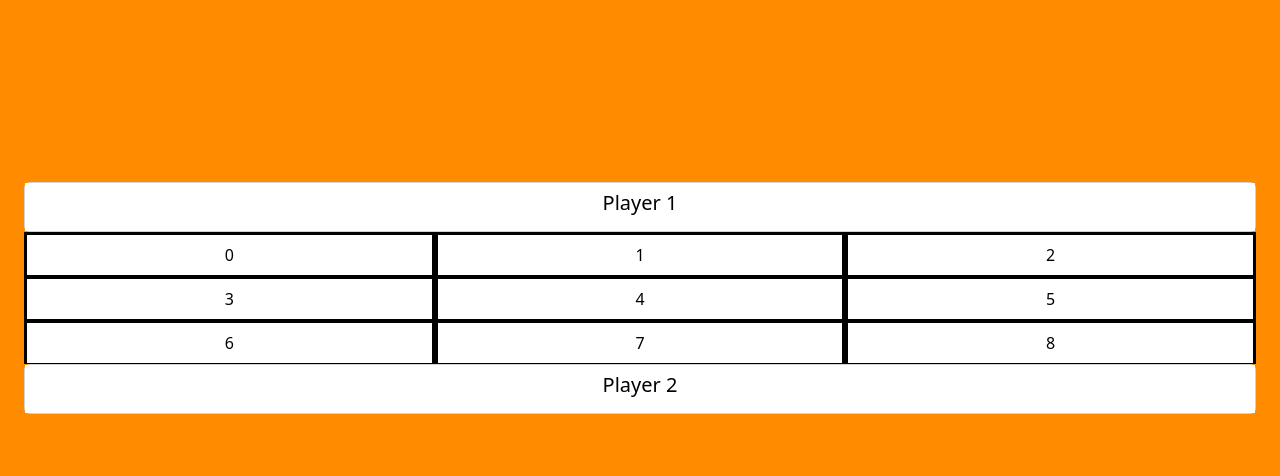
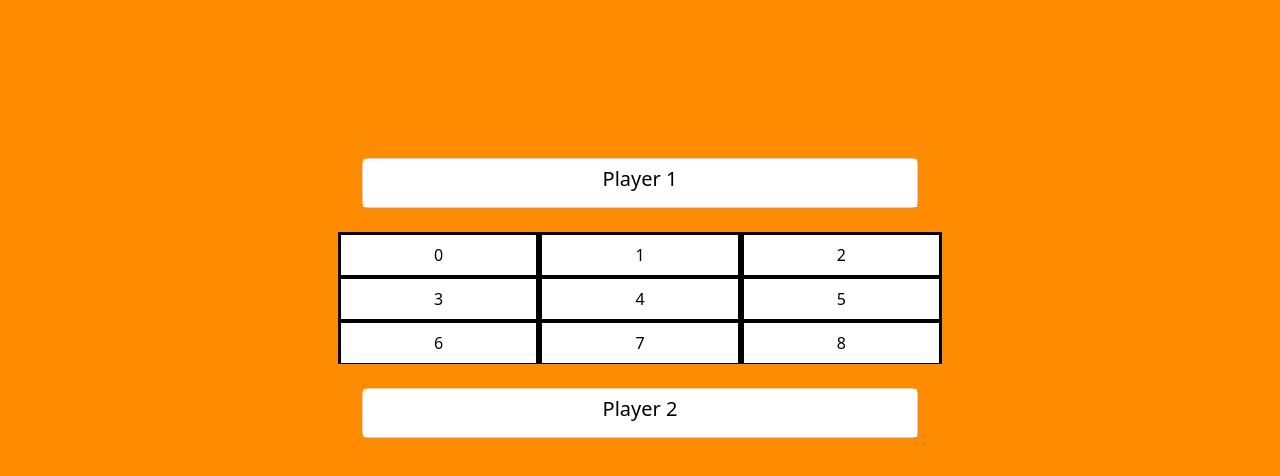
Before and after one commit to s0usaa/dav-geekshub-fsd-tictactoe, a plain HTML site: page pages/tablero.html in a window 1280 px wide. Shown: the part 142-618 px from the top of the page. Drawn offline with nearby package versions, Linux system fonts and the light colour scheme.

Commit message:
Poner un link en el logo para llega a la pagina principal

```diff
--- a/pages/tablero.html
+++ b/pages/tablero.html
@@ -13,15 +13,17 @@
     <div class="container-fluid">
         <div class="row head p-0 m-0">
             <div class="col d-flex justify-content-center align-items-center">
-                <img src="/img/Tictaclogo.avif" alt="TicTacTou" class="logo">
+                <a href="/index.html">
+                    <img src="/img/Tictaclogo.avif" alt="TicTacTou" class="logo">
+                </a>
             </div>
         </div>
     </div>
 <div class="container-fluid">
-    <div class="row table align-items-center b-0 m-0">
-        <div class="col-12">
+    <div class="row table justify-content-center align-items-center b-0 m-0">
+        <div class="col-12 col-sm-6 col-lg-6">
             <!-- Player 1 -->
-            <div class="card">
+            <div class="card m-4">
                 <div class="card-body">
                   <h5 class="card-title text-center">Player 1</h5>
                 </div>
@@ -38,7 +40,7 @@
                 <div class="cell" id="7">7</div>
                 <div class="cell" id="8">8</div>
             </div>
-            <div class="card col">
+            <div class="card m-4">
                 <div class="card-body">
                   <h5 class="card-title text-center">Player 2</h5>
                 </div>
```
Also changed, not shown: index.html (+3 -1 lines), pages/players.html (+3 -1 lines).
